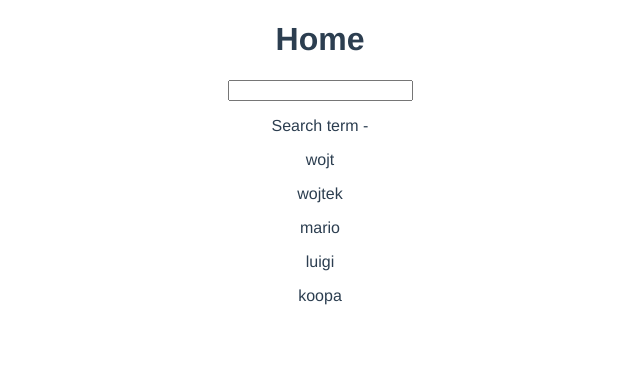
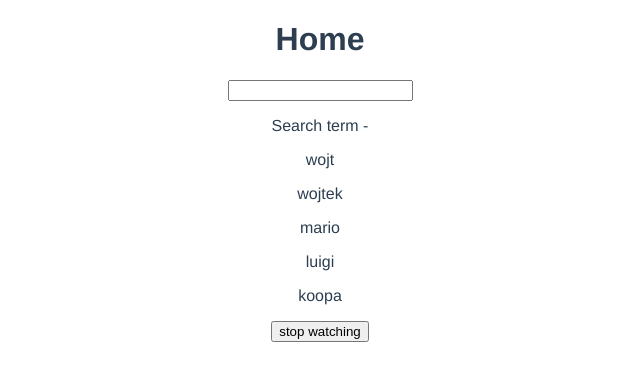
Before and after one commit to caren1/vuejs-ninja, a Vue app in the folder dojo-blog-compositionapi/: page / in a window 1280 px wide. Shown: the top 380 px of the page, without its empty margins (320-960 px from the left). Built offline with nearby package versions, Linux system fonts and the light colour scheme.

Commit message:
watch and watcheffect

```diff
--- a/dojo-blog-compositionapi/src/views/Home.vue
+++ b/dojo-blog-compositionapi/src/views/Home.vue
@@ -21,11 +21,13 @@
     <div v-for="name in matchingNames" :key="name">
       <p>{{ name }}</p>
     </div>
+    <button @click="handleClick">stop watching</button>
   </div>
 </template>
 
 <script>
 import { ref, reactive, computed } from '@vue/reactivity'
+import { watch, watchEffect } from '@vue/runtime-core'
 // @ is an alias to /src
 
 export default {
@@ -84,11 +86,31 @@ export default {
       const search = ref('')
       const names = ref(['wojt', 'wojtek', 'mario', 'luigi', 'koopa'])
 
+      // we could set up a watch function - allows to run some code when some value changes
+      const stopWatch = watch(search, () => {
+        console.log('watch function ran');
+      })
+
+    // we only pass a function
+      const stopEffect = watchEffect(() => {
+        // this runs initially when component first runs
+        // it knows when to run, because we use search.value within it
+        // looks for any dependencies from inside
+        // similar to watch, but we do not have to specify one value
+        console.log('watch effect function run', search.value);
+      })
+
       const matchingNames = computed(() => {
         return names.value.filter((name) => name.includes(search.value))
       })
 
-      return { names, search, matchingNames }
+      const handleClick = () => {
+        // when we want to stop the 'watches' we assign them to variables and then invoke
+        stopWatch();
+        stopEffect()
+      }
+
+      return { names, search, matchingNames, handleClick }
     }
 
     // const p = ref(null);
```
